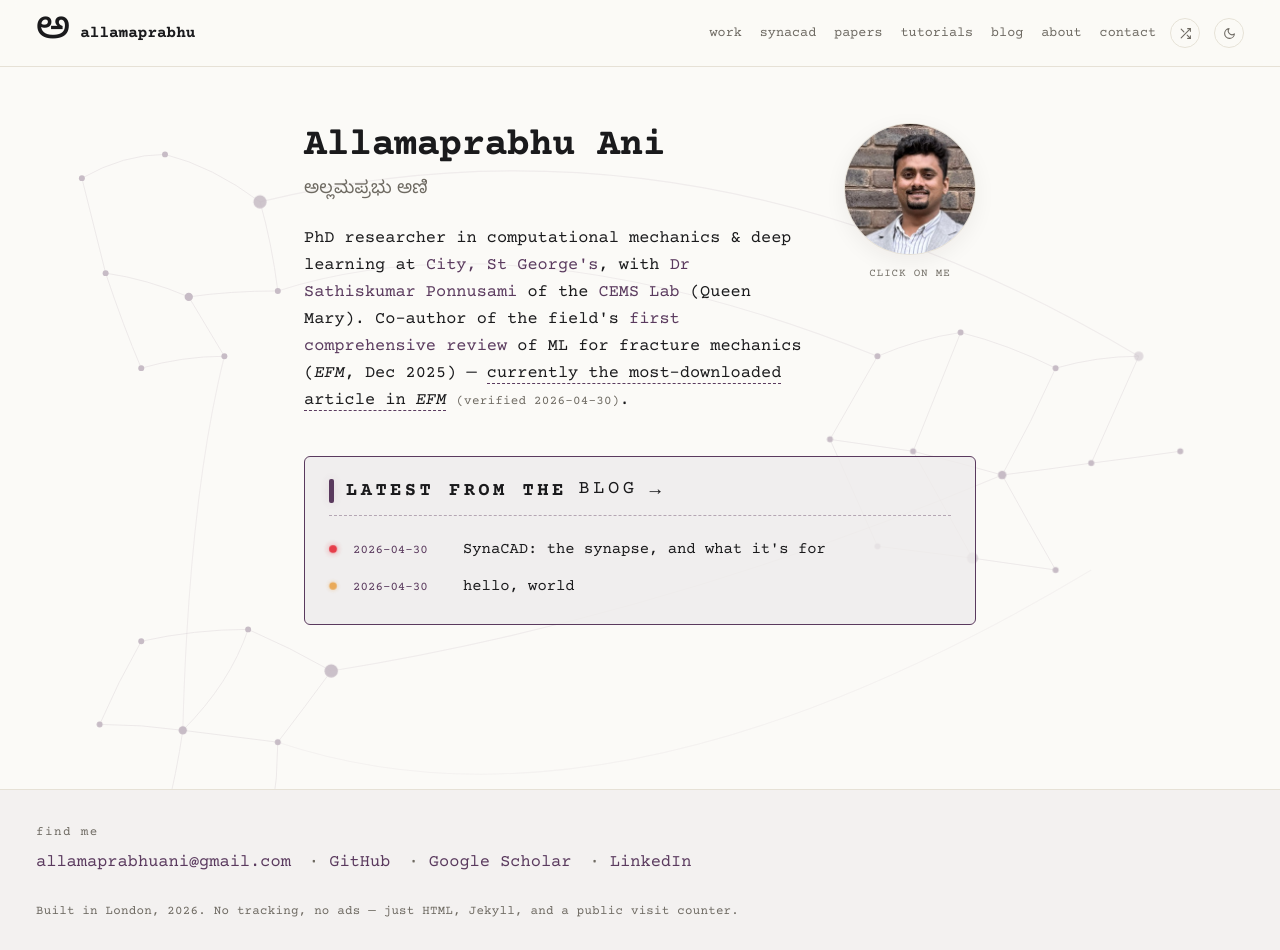
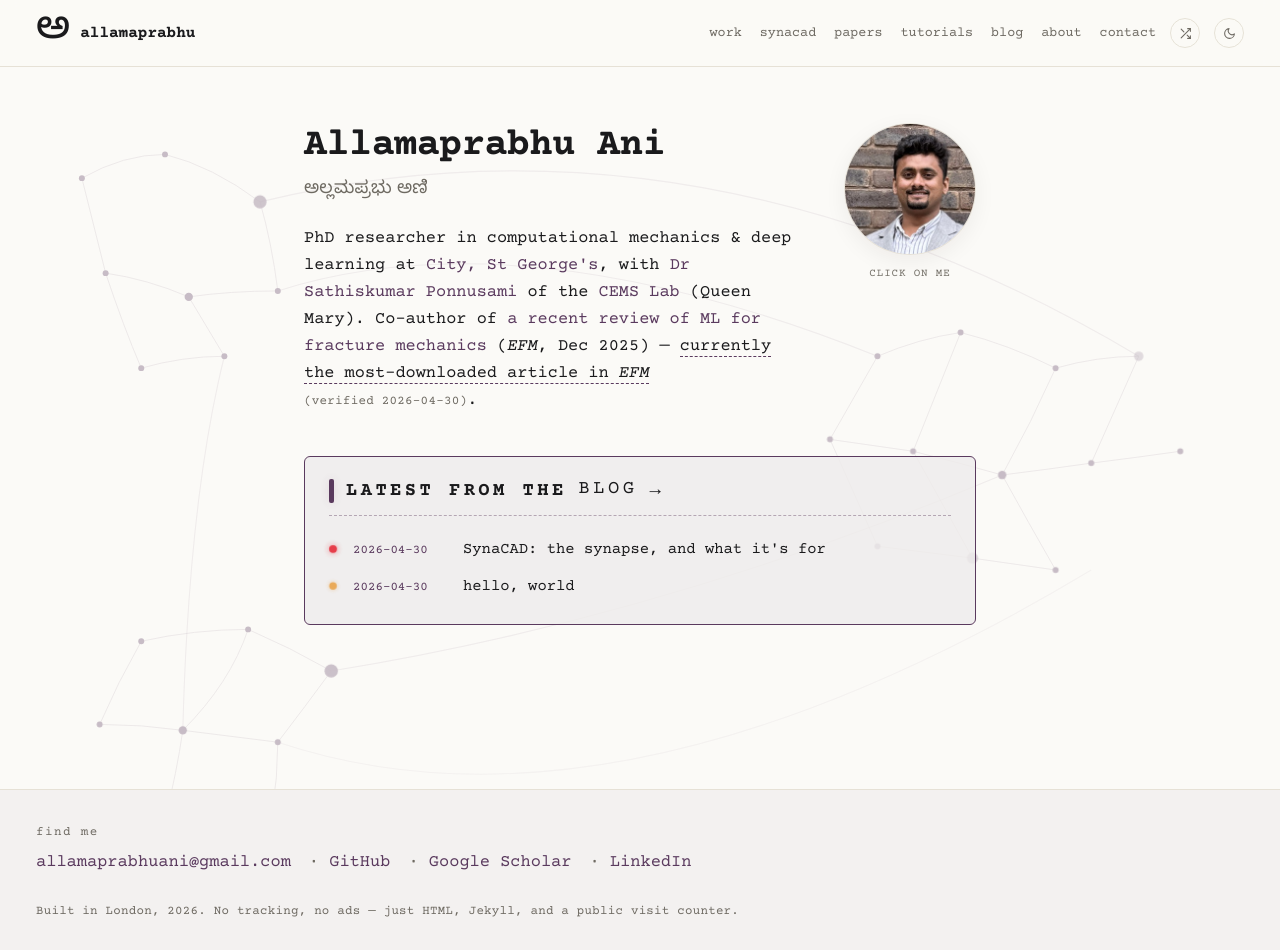
Before and after one commit to allamaprabhuani/allamaprabhuani.github.io, a Jekyll site: the page built from index.html, in a window 1280 px wide and 950 px high. Built offline with Jekyll 4.4.1, drawn with Linux system fonts in a browser that asks for light colours; comment, search, counter and statistics services are not loaded.

Commit message:
Address P0/P1 issues: accuracy, SEO, dedup
- Fix EFM JSON-LD datePublished (2026-02-07 → 2025-12-05) to match prose
- Differentiate "first comprehensive review" hero tag (was duplicated in papers list)
- Add Mar/Apr month qualifiers to 2026 awards
- Improve me.jpg alt text for screen readers
- Add meta name=author and meta theme-color in default layout

```diff
--- a/_layouts/default.html
+++ b/_layouts/default.html
@@ -5,6 +5,8 @@
 <meta name="viewport" content="width=device-width, initial-scale=1">
 <title>{% if page.title %}{{ page.title }} · {{ site.title }}{% else %}{{ site.title }}{% endif %}</title>
 <meta name="description" content="{{ page.description | default: site.description }}">
+<meta name="author" content="Allamaprabhu Ani">
+<meta name="theme-color" content="#6b2c3a">
 <link rel="canonical" href="{{ page.url | absolute_url }}">
 <!-- Phoenix favicon by Freepik / Flaticon (https://www.flaticon.com/free-icon/phoenix_3821117) -->
 <link rel="icon" type="image/png" href="/favicon.png">
--- a/index.html
+++ b/index.html
@@ -104,12 +104,12 @@
     <div class="hero-text">
       <h1>Allamaprabhu Ani</h1>
       <p class="kannada" lang="kn" aria-label="Allamaprabhu Ani in Kannada">ಅಲ್ಲಮಪ್ರಭು ಅಣಿ</p>
-      <p class="tag">PhD researcher in computational mechanics &amp; deep learning at <a href="https://www.city.ac.uk/">City, St George's</a>, with <a href="https://www.saponnusami.com/">Dr Sathiskumar Ponnusami</a> of the <a href="https://github.com/CEMS-Lab">CEMS Lab</a> (Queen Mary). Co-author of the field's <a href="https://www.sciencedirect.com/science/article/pii/S0013794425009798">first comprehensive review</a> of ML for fracture mechanics (<i>EFM</i>, Dec 2025) &mdash; <span class="proof-hover" tabindex="0">currently the most-downloaded article in <i>EFM</i><img class="proof-img" data-src="/assets/efm-most-downloaded.png" alt="Screenshot of Engineering Fracture Mechanics Most Downloaded list with this paper at #1, captured 2026-04-30" loading="lazy"></span> <span class="proof-stamp">(verified 2026-04-30)</span>.</p>
+      <p class="tag">PhD researcher in computational mechanics &amp; deep learning at <a href="https://www.city.ac.uk/">City, St George's</a>, with <a href="https://www.saponnusami.com/">Dr Sathiskumar Ponnusami</a> of the <a href="https://github.com/CEMS-Lab">CEMS Lab</a> (Queen Mary). Co-author of <a href="https://www.sciencedirect.com/science/article/pii/S0013794425009798">a recent review of ML for fracture mechanics</a> (<i>EFM</i>, Dec 2025) &mdash; <span class="proof-hover" tabindex="0">currently the most-downloaded article in <i>EFM</i><img class="proof-img" data-src="/assets/efm-most-downloaded.png" alt="Screenshot of Engineering Fracture Mechanics Most Downloaded list with this paper at #1, captured 2026-04-30" loading="lazy"></span> <span class="proof-stamp">(verified 2026-04-30)</span>.</p>
     </div>
     <!-- Replace assets/me.jpg with a 400x400 face crop. -->
     <div class="hero-photo">
       <a href="#shipped" class="photo" aria-label="Scroll to shipped work">
-        <img src="/assets/me.jpg" alt="Allamaprabhu Ani" onerror="this.style.display='none';this.parentElement.classList.add('no-photo');">
+        <img src="/assets/me.jpg" alt="Headshot of Allamaprabhu Ani — PhD researcher, smiling, plain background" onerror="this.style.display='none';this.parentElement.classList.add('no-photo');">
         <span class="photo-fallback" aria-hidden="true">A</span>
       </a>
       <span class="photo-caption">click on me</span>
@@ -202,8 +202,8 @@
 <section id="awards">
   <h2>bragspace</h2>
   <ul class="stack">
-    <li><b>2026</b> &middot; <b>Worshipful Company of Tin Plate Workers Travelling Scholarship + Yeoman status</b>. <span class="brag-aside">One of three winners across all London universities, for "AI-accelerated modelling for fracture prediction."</span></li>
-    <li><b>2026</b> &middot; <b>SST Dean's Award for Outstanding Teaching Support</b>, City, St George's. <span class="brag-aside">Nominated by my own students. The same instinct for making complex systems explainable is what SynaCAD is built on.</span></li>
+    <li><b>Mar 2026</b> &middot; <b>Worshipful Company of Tin Plate Workers Travelling Scholarship + Yeoman status</b>. <span class="brag-aside">One of three winners across all London universities, for "AI-accelerated modelling for fracture prediction."</span></li>
+    <li><b>Apr 2026</b> &middot; <b>SST Dean's Award for Outstanding Teaching Support</b>, City, St George's. <span class="brag-aside">Nominated by my own students. The same instinct for making complex systems explainable is what SynaCAD is built on.</span></li>
     <li><b>2024</b> &middot; Associate Fellow of the Higher Education Academy (AFHEA).</li>
     <li><b>2023</b> &middot; <b>Fully-funded PhD scholarship</b>, <i>Modelling for Failure Analysis</i> studentship, City, St George's, University of London. <span class="brag-aside">The reason I get to spend three years thinking carefully about fracture.</span></li>
     <li><b>2020</b> &middot; Inspiring Student Award for Mechanical Engineering, VTU.</li>
```
Also changed, not shown: other parts of index.html (+1 -1 lines).
